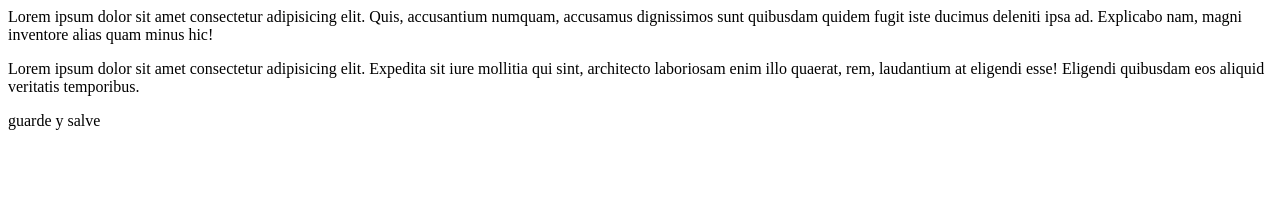
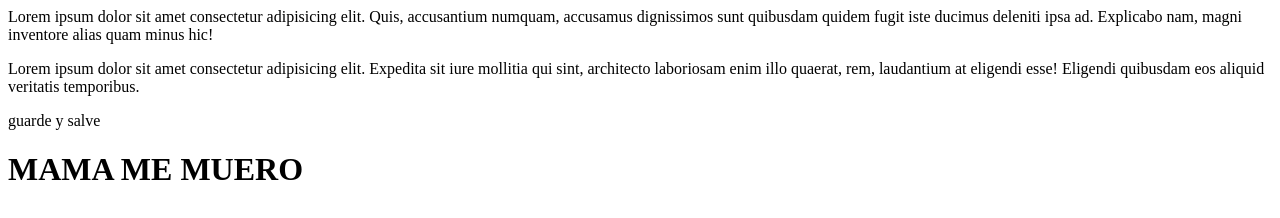
Before and after one commit to luisquiroscr/Prueba1, a plain HTML site: page index.html in a window 1280 px wide. Drawn offline with Linux system fonts and the light colour scheme.

Commit message:
PRUEBA
PERUEBA DE SINC

```diff
--- a/index.html
+++ b/index.html
@@ -3,3 +3,5 @@ Lorem ipsum dolor sit amet consectetur adipisicing elit. Quis, accusantium numqu
 <p>Lorem ipsum dolor sit amet consectetur adipisicing elit. Expedita sit iure mollitia qui sint, architecto laboriosam enim illo quaerat, rem, laudantium at eligendi esse! Eligendi quibusdam eos aliquid veritatis temporibus.</p>
 
 guarde y salve
+
+<h1>MAMA ME MUERO</h1>
```
